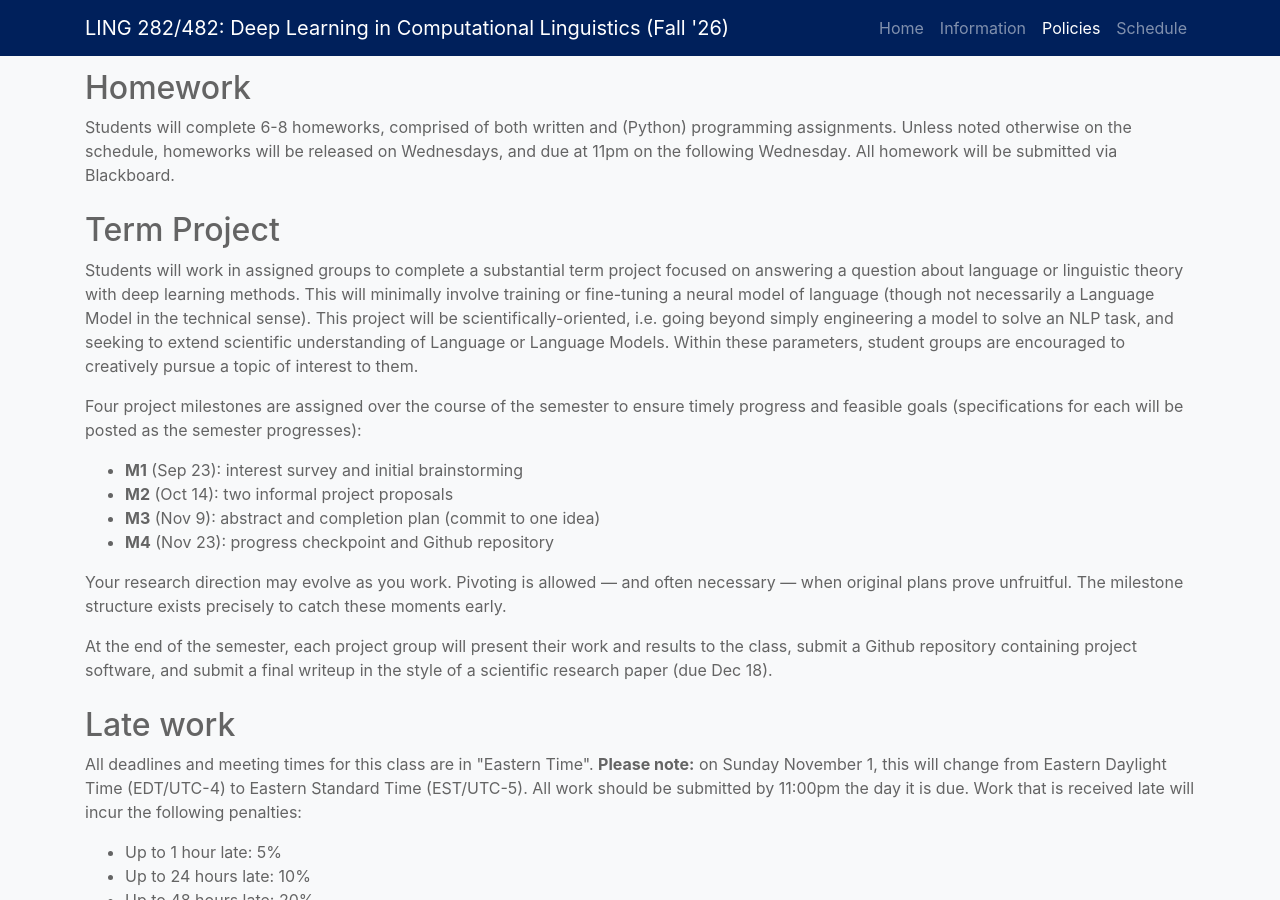
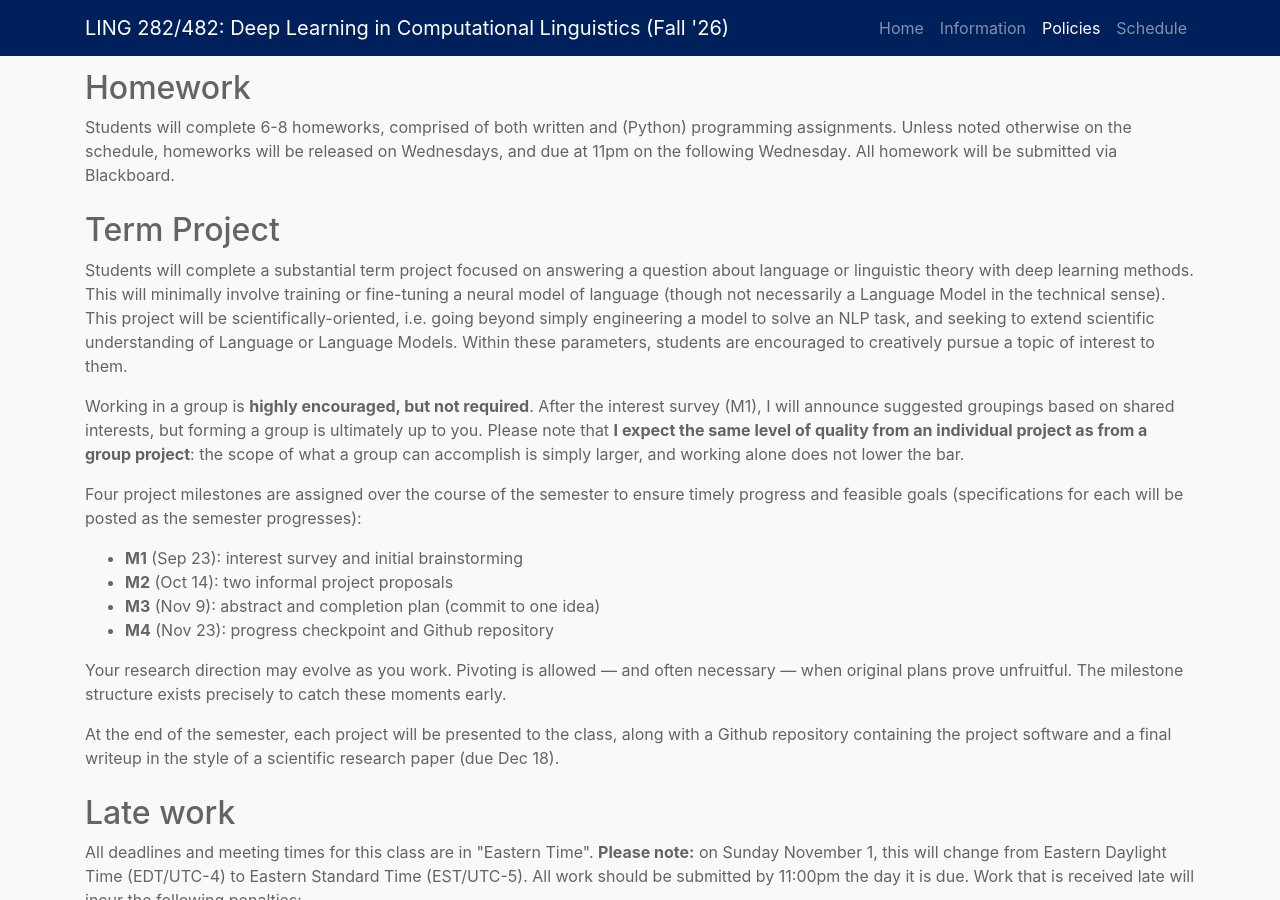
Before and after one commit to cmdowney88/cmdowney88.github.io, a Jekyll site: the page teaching/ling282/fall26/index.html, which Jekyll copies as it is, in a window 1280 px wide and 900 px high, scrolled down 1349 px. Built offline with Jekyll 4.4.1, drawn with Linux system fonts in a browser that asks for light colours.

Commit message:
ling282: make project groups encouraged rather than assigned
Groups are no longer assigned. Suggested groupings are announced after M1,
but formation is up to students. States explicitly that an individual project
is held to the same quality standard as a group project.

```diff
--- a/teaching/ling282/fall26/index.html
+++ b/teaching/ling282/fall26/index.html
@@ -154,15 +154,22 @@
 					</p>
 					<h2 class="pt-2">Term Project</h2>
 					<p>
-						Students will work in assigned groups to complete a substantial term project
-						focused on answering a question about language or linguistic theory with
-						deep learning methods. This will minimally involve training or fine-tuning
-						a neural model of language (though not necessarily a Language Model in the
-						technical sense). This project will be scientifically-oriented, i.e. going
-						beyond simply engineering a model to solve an NLP task, and seeking to
-						extend scientific understanding of Language or Language Models. Within these
-						parameters, student groups are encouraged to creatively pursue a topic of
-						interest to them.
+						Students will complete a substantial term project focused on answering a
+						question about language or linguistic theory with deep learning methods.
+						This will minimally involve training or fine-tuning a neural model of
+						language (though not necessarily a Language Model in the technical sense).
+						This project will be scientifically-oriented, i.e. going beyond simply
+						engineering a model to solve an NLP task, and seeking to extend scientific
+						understanding of Language or Language Models. Within these parameters,
+						students are encouraged to creatively pursue a topic of interest to them.
+					</p>
+					<p>
+						Working in a group is <strong>highly encouraged, but not required</strong>.
+						After the interest survey (M1), I will announce suggested groupings based on
+						shared interests, but forming a group is ultimately up to you. Please note
+						that <strong>I expect the same level of quality from an individual project
+						as from a group project</strong>: the scope of what a group can accomplish
+						is simply larger, and working alone does not lower the bar.
 					</p>
 					<p>
 						Four project milestones are assigned over the course of the semester to
@@ -181,10 +188,9 @@
 						milestone structure exists precisely to catch these moments early.
 					</p>
 					<p>
-						At the end of the semester, each project group will present their work and
-						results to the class, submit a Github repository containing project
-						software, and submit a final writeup in the style of a scientific research
-						paper (due Dec 18).
+						At the end of the semester, each project will be presented to the class,
+						along with a Github repository containing the project software and a final
+						writeup in the style of a scientific research paper (due Dec 18).
 					</p>
 					<h2 class="pt-2">Late work</h2>
 					<p>
```
